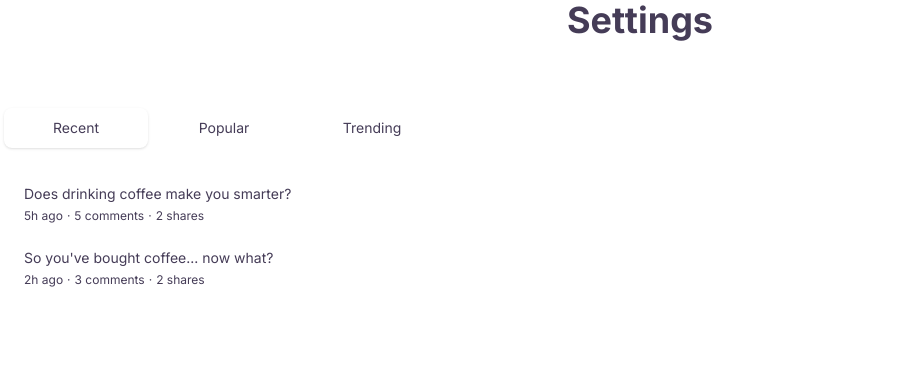
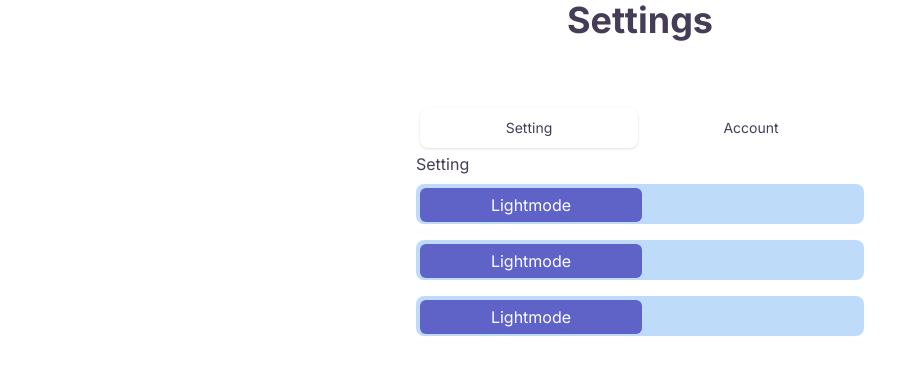
Before and after one commit to devhausleipzigacademy/camp8-final-project, a Next.js app: page /settings in a window 1280 px wide. Shown: the top 374 px of the page, without its empty margins (0-920 px from the left). Built offline with nearby package versions, Linux system fonts and the light colour scheme.

Commit message:
sebi Button Component toggle

```diff
--- /dev/null
+++ b/src/components/StupidToggle.tsx
@@ -0,0 +1,49 @@
+import { useState } from "react";
+import { Switch } from "@headlessui/react";
+
+export function TabComponentStupid() {
+  const [enabled, setEnabled] = useState(false);
+  return (
+    <div className="py-4 ">
+      <Switch.Group>
+        <div className="flex items-center">
+          <Switch.Label className="mr-4">Enable notifications</Switch.Label>
+          <Switch
+            checked={enabled}
+            onChange={setEnabled}
+            className={`${
+              enabled ? "bg-priamry-default-Solid" : "bg-gray-200"
+            } relative inline-flex h-6 w-11 items-center rounded-full transition-colors focus:outline-none focus:ring-2 focus:ring-indigo-500 focus:ring-offset-2`}
+          >
+            <span
+              className={`${
+                enabled ? "translate-x-6" : "translate-x-1"
+              } inline-block h-4 w-4 transform rounded-full bg-white transition-transform`}
+            />
+          </Switch>
+        </div>
+      </Switch.Group>
+      <Switch
+        checked={enabled}
+        onChange={setEnabled}
+        className={`${enabled ? "bg-primary-default-Solid" : ""}
+           w-full h-12 rounded-xl border-2 `}
+      >
+        <span
+          aria-hidden="true"
+          className={`${enabled ? "translate-x-52" : "translate-x-0"}`}
+        ></span>
+      </Switch>
+
+      <div className="toggle-button-cover ">
+        <div className="button-cover">
+          <div className="button" id="button-3">
+            <input type="checkbox" className="checkbox" />
+            <div className="knobs"></div>
+            <div className="layer"></div>
+          </div>
+        </div>
+      </div>
+    </div>
+  );
+}
--- a/src/components/TabAccountSetting.tsx
+++ b/src/components/TabAccountSetting.tsx
@@ -1,61 +1,67 @@
 import React from "react";
 import { useState } from "react";
 import { Tab } from "@headlessui/react";
+import { Switch } from "@headlessui/react";
+import { TabComponentStupid } from "./StupidToggle";
 
 function classNames(...classes) {
   return classes.filter(Boolean).join(" ");
 }
 
+export function MyToggle() {
+  const [enabled, setEnabled] = useState(false);
+  return (
+    <div className="py-2">
+      <Switch.Group>
+        <Switch
+          checked={enabled}
+          onChange={setEnabled}
+          className={`${
+            enabled ? "bg-secondary-default" : "bg-secondary-default"
+          }
+          relative inline-flex pt-1 pl-1 h-10 w-full shrink-0 cursor-pointer rounded-lg border-1  border-secondary-default `}
+        >
+          <span className="sr-only ">Use setting</span>
+          <span
+            aria-label="text"
+            aria-hidden="true"
+            className={`${
+              enabled
+                ? "translate-x-full after:content-['Darkmode'] text-text-white content-center"
+                : "translate-x-0 after:content-['Lightmode'] text-text-white content-center"
+            }
+            pointer-events-none inline-block h-[34px] w-[50%] transform rounded-md bg-primary-default-Solid  transition duration-200 ease-in-out `}
+          />
+        </Switch>
+      </Switch.Group>
+    </div>
+  );
+}
+
+export function TabComponent() {
+  return <div></div>;
+}
+
+function Setting() {
+  return (
+    <div>
+      Setting
+      <TabComponent />
+      <MyToggle />
+      <MyToggle />
+      <MyToggle />
+    </div>
+  );
+}
+
+function Account() {
+  return <div>Account</div>;
+}
+
 export default function TabAccountSetting() {
   let [categories] = useState({
-    Recent: [
-      {
-        id: 1,
-        title: "Does drinking coffee make you smarter?",
-        date: "5h ago",
-        commentCount: 5,
-        shareCount: 2,
-      },
-      {
-        id: 2,
-        title: "So you've bought coffee... now what?",
-        date: "2h ago",
-        commentCount: 3,
-        shareCount: 2,
-      },
-    ],
-    Popular: [
-      {
-        id: 1,
-        title: "Is tech making coffee better or worse?",
-        date: "Jan 7",
-        commentCount: 29,
-        shareCount: 16,
-      },
-      {
-        id: 2,
-        title: "The most innovative things happening in coffee",
-        date: "Mar 19",
-        commentCount: 24,
-        shareCount: 12,
-      },
-    ],
-    Trending: [
-      {
-        id: 1,
-        title: "Ask Me Anything: 10 answers to your questions about coffee",
-        date: "2d ago",
-        commentCount: 9,
-        shareCount: 5,
-      },
-      {
-        id: 2,
-        title: "The worst advice we've ever heard about coffee",
-        date: "4d ago",
-        commentCount: 1,
-        shareCount: 2,
-      },
-    ],
+    Setting: [],
+    Account: [],
   });
 
   return (
@@ -79,45 +85,13 @@ export default function TabAccountSetting() {
             </Tab>
           ))}
         </Tab.List>
-        <Tab.Panels className="mt-2">
-          {Object.values(categories).map((posts, idx) => (
-            <Tab.Panel
-              key={idx}
-              className={classNames(
-                "rounded-xl bg-white p-3",
-                "ring-white ring-opacity-60 ring-offset-2 ring-offset-blue-400 focus:outline-none focus:ring-2"
-              )}
-            >
-              <ul>
-                {posts.map((post) => (
-                  <li
-                    key={post.id}
-                    className="relative rounded-md p-3 hover:bg-gray-100"
-                  >
-                    <h3 className="text-sm font-medium leading-5">
-                      {post.title}
-                    </h3>
-
-                    <ul className="mt-1 flex space-x-1 text-xs font-normal leading-4 text-gray-500">
-                      <li>{post.date}</li>
-                      <li>&middot;</li>
-                      <li>{post.commentCount} comments</li>
-                      <li>&middot;</li>
-                      <li>{post.shareCount} shares</li>
-                    </ul>
-
-                    <a
-                      href="#"
-                      className={classNames(
-                        "absolute inset-0 rounded-md",
-                        "ring-blue-400 focus:z-10 focus:outline-none focus:ring-2"
-                      )}
-                    />
-                  </li>
-                ))}
-              </ul>
-            </Tab.Panel>
-          ))}
+        <Tab.Panels>
+          <Tab.Panel className={""}>
+            <Setting />
+          </Tab.Panel>
+          <Tab.Panel className={""}>
+            <Account />
+          </Tab.Panel>
         </Tab.Panels>
       </Tab.Group>
     </div>
--- a/src/pages/settings/index.tsx
+++ b/src/pages/settings/index.tsx
@@ -10,10 +10,10 @@ export default function Settings() {
         <meta name="viewport" content="width=device-width, initial-scale=1" />
         <link rel="icon" href="/favicon.ico" />
       </Head>
-      <h1 className="text-red-600 text-4xl font-bold flex justify-center">
-        Settings{" "}
-      </h1>
-      <TabAccountSetting />
+      <h1 className="text-4xl font-bold flex justify-center">Settings </h1>
+      <div className="flex justify-center">
+        <TabAccountSetting />
+      </div>
     </>
   );
 }
--- a/src/styles/globals.css
+++ b/src/styles/globals.css
@@ -74,3 +74,42 @@
     line-height: 29px;
   }
 }
+
+.checkbox {
+  border: #7751c7;
+  position: relative;
+  width: 100%;
+  height: 100%;
+  padding: 0;
+  margin: 0;
+  cursor: pointer;
+}
+
+#button-3 .knobs:before {
+  content: "Lightmode";
+  position: absolute;
+  width: 20rem;
+  height: 3rem;
+  color: #fff;
+  font-size: 2rem;
+  font-weight: bold;
+  text-align: center;
+  background-color: #03a9f4;
+  border-radius: 2rem;
+  transition: 0.3s ease all, left 0.3s cubic-bezier(0.18, 0.89, 0.35, 1.15);
+}
+
+#button-3 .checkbox:active + .knobs:before {
+  width: 20rem;
+  border-radius: 20px;
+}
+
+#button-3 .checkbox:checked + .knobs:before {
+  content: "Darkmode";
+  left: 15rem;
+  background-color: #f44336;
+}
+
+#button-3 .checkbox:checked ~ .layer {
+  background-color: #fcebeb;
+}
```
Also changed, not shown: src/stories/page.css (+38 -1 lines). Lines whose indentation alone changed are shown as unchanged.
